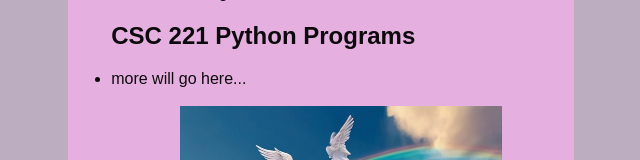
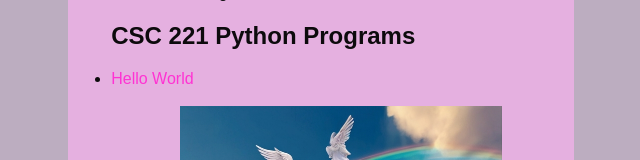
Before and after one commit to aurorepadilla-pvcc/aurorepadilla-pvcc.github.io, a plain HTML site: page index.html in a window 1280 px wide. Shown: the part 510-670 px from the top of the page, without its empty margins (319-959 px from the left). Drawn offline with Linux system fonts and the light colour scheme.

Commit message:
index.html

```diff
--- a/index.html
+++ b/index.html
@@ -55,7 +55,7 @@
                 </ul>
 
                 <h2> CSC 221 Python Programs </h2>
-                <li>more will go here...</li>
+                <li><a href='helloworld.py'> Hello World</a></li>
                 <ul>
 
                 </ul><br>
```
